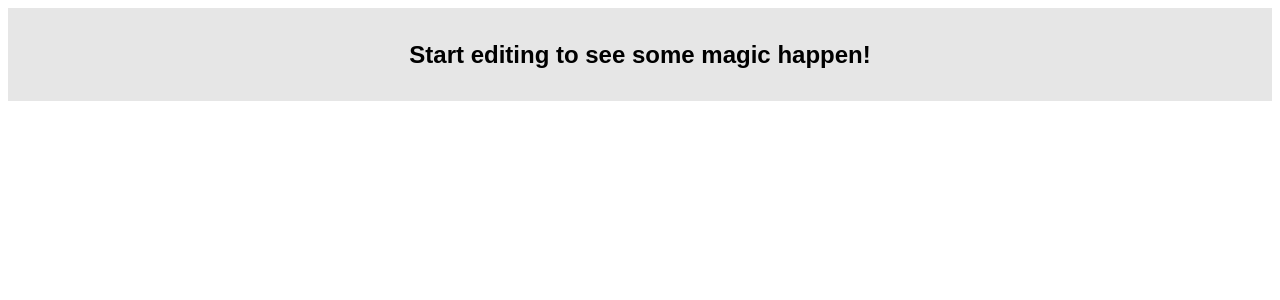
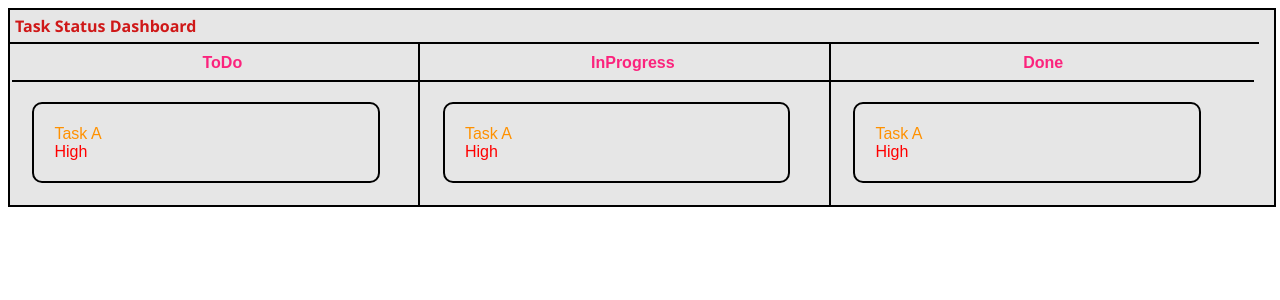
Before and after one commit to djsahay/ReactRepo, a React (Create React App) app: page / in a window 1280 px wide. Shown: the top 300 px of the page. Built offline with nearby package versions, Linux system fonts and the light colour scheme.

Commit message:
Added required components

```diff
--- a/src/Components/DashboardComponent.js
+++ b/src/Components/DashboardComponent.js
@@ -1,7 +1,16 @@
+import TaskStatus from "./TaskStatus";
+
 export default function DashboardComponent() {
   return (
     <div className="dashboard">
-      <h2>Start editing to see some magic happen!</h2>
+      <div className="fullWidth">
+        <div className="dashboardTitle">Task Status Dashboard</div>
+      </div>
+      <div className="fullWidth">
+        <TaskStatus status="ToDo" />
+        <TaskStatus status="InProgress" />
+        <TaskStatus status="Done" />
+      </div>
     </div>
   );
 }
--- /dev/null
+++ b/src/Components/TaskCard.js
@@ -0,0 +1,8 @@
+export default function TaskCard(props) {
+  return (
+    <div className="taskCard">
+      <div className="fullWidth taskTitle">{props.taskTitle}</div>
+      <div className="fullWidth taskPriority">{props.taskPriority}</div>
+    </div>
+  );
+}
--- /dev/null
+++ b/src/Components/TaskStatus.js
@@ -0,0 +1,10 @@
+import TaskCard from "./TaskCard";
+
+export default function TaskStatus(props) {
+  return (
+    <div className="taskStatus">
+      <div className="taskStatusTitle fullWidth">{props.status}</div>
+      <TaskCard taskTitle="Task A" taskPriority="High" />
+    </div>
+  );
+}
--- a/src/styles.css
+++ b/src/styles.css
@@ -1,6 +1,54 @@
 .App {
   font-family: sans-serif;
-  text-align: center;
-  padding: 1%;
+}
+.dashboard {
+  width: 100%;
+  height: 100%;
+  float: left;
+  border: 2px #000 solid;
   background-color: #e6e6e6;
 }
+.fullWidth {
+  width: 100%;
+  float: left;
+}
+.dashboardTitle {
+  width: 98%;
+  font-family: "Segoe UI", Tahoma, Geneva, Verdana, sans-serif;
+  color: rgb(207, 24, 24);
+  font-weight: bold;
+  padding: 5px;
+  float: left;
+  border-bottom: 2px solid black;
+}
+.taskStatus {
+  width: 32%;
+  padding: 2px;
+  float: left;
+  border-right: 2px solid;
+}
+.taskStatus:last-child {
+  border: 0px;
+}
+.taskStatusTitle {
+  border-bottom: 2px solid black;
+  padding: 2%;
+  font-weight: bold;
+  text-align: center;
+  color: rgba(255, 0, 106, 0.849);
+}
+.taskCard {
+  margin: 5%;
+  width: 75%;
+  border: 2px solid black;
+  border-radius: 10px;
+  float: left;
+  padding: 5%;
+}
+
+.taskTitle {
+  color: rgb(255, 145, 0);
+}
+.taskPriority {
+  color: red;
+}
```
